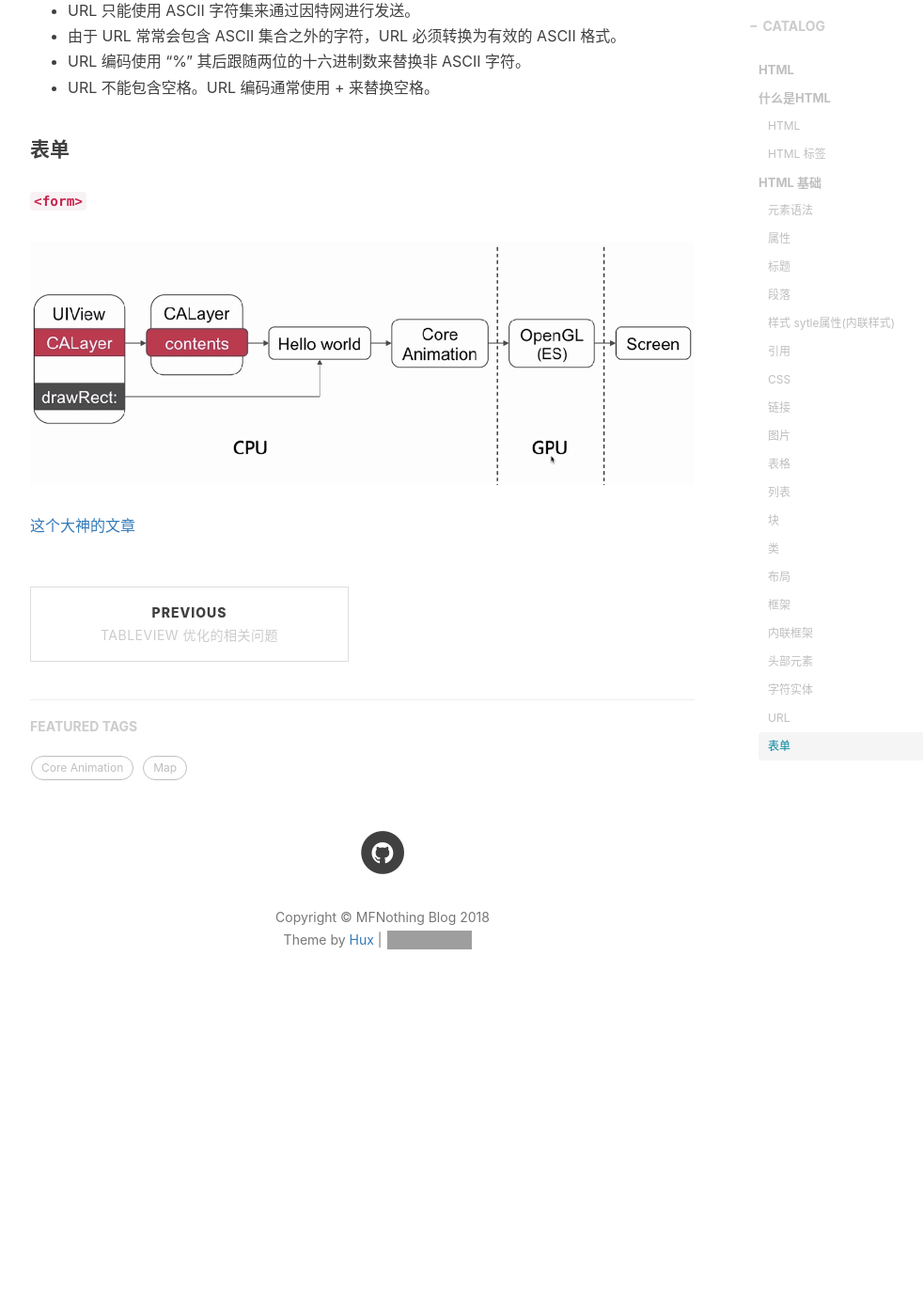
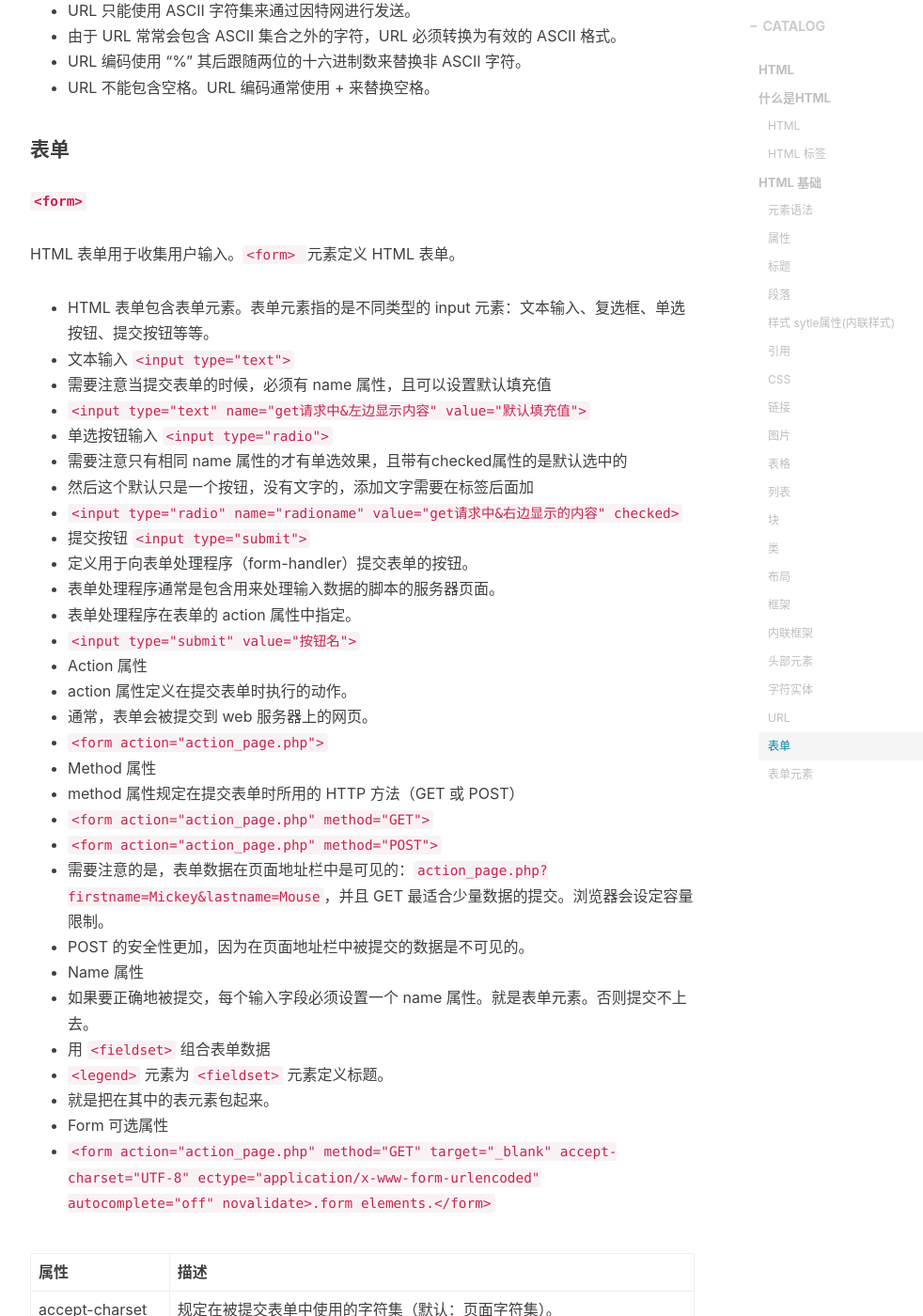
Before and after one commit to MFNothing/MFNothing.github.io, a Jekyll site: the page built from _posts/2018-09-11-HTMLLearning.md, in a window 1280 px wide and 1400 px high, scrolled down 16157 px. Shown: the whole window at 94% size, without its empty margins (233-1215 px from the left). Built offline with Jekyll 4.4.1, drawn with Linux system fonts in a browser that asks for light colours; nearby versions of some CDN libraries; comment, search, counter and statistics services are not loaded; before the commit the page ends 17261 px from its top, so only the background shows below that; some of the changed text lies outside the part shown; grey boxes are pictures that could not be loaded.

Commit message:
简单HTML学习结束

```diff
--- a/_posts/2018-09-11-HTMLLearning.md
+++ b/_posts/2018-09-11-HTMLLearning.md
@@ -631,8 +631,86 @@ p {color:blue}
 
 **`<form>`**
 
+HTML 表单用于收集用户输入。`<form> `元素定义 HTML 表单。
+
+* HTML 表单包含表单元素。表单元素指的是不同类型的 input 元素：文本输入、复选框、单选按钮、提交按钮等等。
+* 文本输入 `<input type="text">`
+ * 需要注意当提交表单的时候，必须有 name 属性，且可以设置默认填充值
+ * `<input type="text" name="get请求中&左边显示内容" value="默认填充值">`
+* 单选按钮输入 `<input type="radio">`
+ * 需要注意只有相同 name 属性的才有单选效果，且带有checked属性的是默认选中的
+ * 然后这个默认只是一个按钮，没有文字的，添加文字需要在标签后面加
+ * `<input type="radio" name="radioname" value="get请求中&右边显示的内容" checked>`
+* 提交按钮 `<input type="submit">`
+ * 定义用于向表单处理程序（form-handler）提交表单的按钮。
+ * 表单处理程序通常是包含用来处理输入数据的脚本的服务器页面。
+ * 表单处理程序在表单的 action 属性中指定。
+ * `<input type="submit" value="按钮名">`
+* Action 属性
+ * action 属性定义在提交表单时执行的动作。
+ * 通常，表单会被提交到 web 服务器上的网页。
+ * `<form action="action_page.php">`
+* Method 属性
+ * method 属性规定在提交表单时所用的 HTTP 方法（GET 或 POST）
+ * `<form action="action_page.php" method="GET">`
+ * `<form action="action_page.php" method="POST">`
+ * 需要注意的是，表单数据在页面地址栏中是可见的：`action_page.php?firstname=Mickey&lastname=Mouse`，并且 GET 最适合少量数据的提交。浏览器会设定容量限制。
+ * POST 的安全性更加，因为在页面地址栏中被提交的数据是不可见的。
+* Name 属性
+ * 如果要正确地被提交，每个输入字段必须设置一个 name 属性。就是表单元素。否则提交不上去。
+* 用 `<fieldset>` 组合表单数据
+ * `<legend>` 元素为 `<fieldset>` 元素定义标题。
+ * 就是把在其中的表元素包起来。
+* Form 可选属性
+ * `<form action="action_page.php" method="GET" target="_blank" accept-charset="UTF-8" ectype="application/x-www-form-urlencoded" autocomplete="off" novalidate>.form elements.</form>`
 
 
+|属性	|描述|
+|---|---|
+|accept-charset	|规定在被提交表单中使用的字符集（默认：页面字符集）。|
+|action	|规定向何处提交表单的地址（URL）（提交页面）。|
+|autocomplete	|规定浏览器应该自动完成表单（默认：开启）。|
+|enctype	|规定被提交数据的编码（默认：url-encoded）。|
+|method	|规定在提交表单时所用的 HTTP 方法（默认：GET）。|
+|name	|规定识别表单的名称（对于 DOM 使用：document.forms.name）。|
+|novalidate	|规定浏览器不验证表单。|
+|target	|规定 action 属性中地址的目标（默认：_self）。|
+
+
+#### 表单元素
+
+* `<input>` 元素，主要根据 type 属性变化多个形态。
+ * `<input type="checkbox">` 定义复选框。
+ * HTML5 增加了多个新的输入类型
+ * color
+ * date
+ * datetime
+ * datetime-local
+ * email
+ * month
+ * number
+ * range
+ * search
+ * tel
+ * time
+ * url
+ * week
+* `<select>` 元素（下拉列表）
+ * `<option>` 元素定义待选择的选项。
+ * 列表通常会把首个选项显示为被选选项。
+ * 您能够通过添加 selected 属性来定义预定义选项。
+ * `<option value="fiat" selected>Fiat</option>`
+ * `<select name = "name"> <option value = "flat"> Flat </option> </select>`
+* `<textarea>` 元素
+ * `<textarea>` 元素定义多行输入字段（文本域）
+ * `<textarea name="message" rows="10" cols="30"> text </textarea>`
+* `<button>` 元素
+ * `<button type="button" onclick="alert('Hello World!')">Click Me!</button>`
+* HTML5 `<datalist>` 元素
+ * `<datalist>` 元素为 `<input>` 元素规定预定义选项列表。
+ * 用户会在他们输入数据时看到预定义选项的下拉列表。
+ * ` <input>` 元素的 list 属性必须引用 `<datalist>` 元素的 id 属性。
+ * `<input list="browsers"> <datalist id="browsers"> <option value="Safari"> </datalist> </form>`
 
 
 
```
